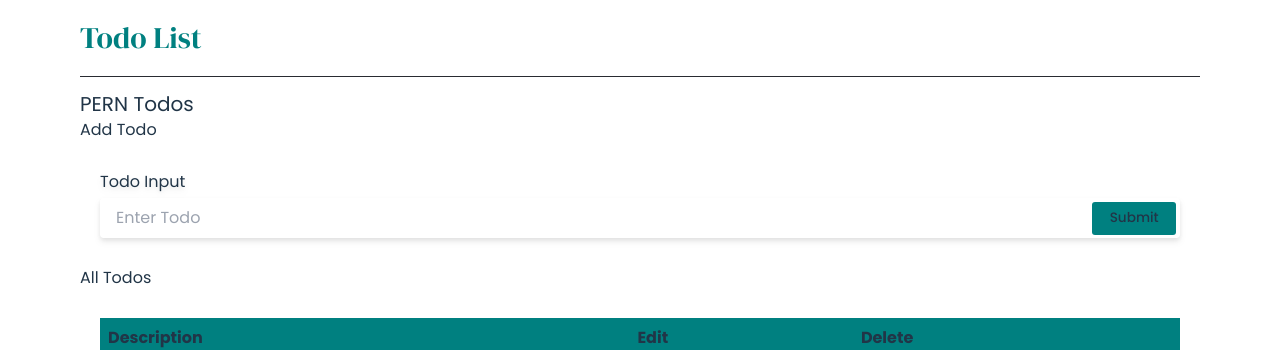
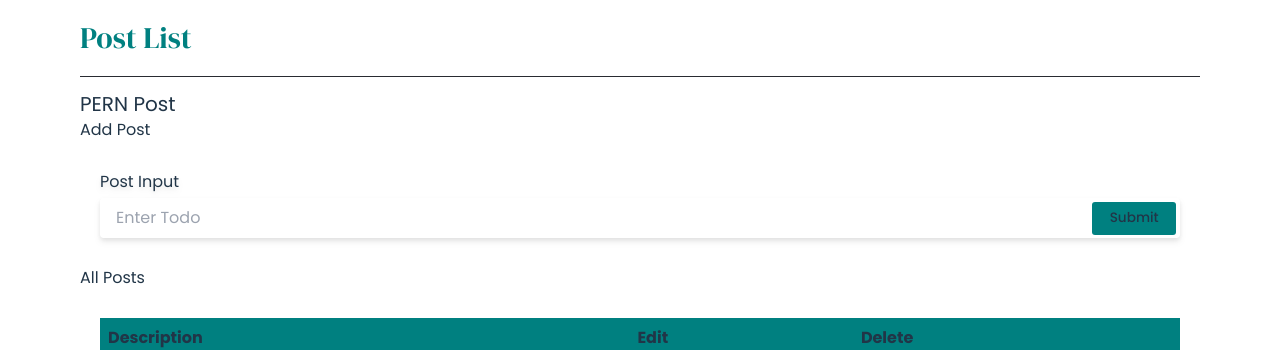
Before and after one commit to AJ1732/pern_stack, a React (Vite) app in the folder client/: page / in a window 1280 px wide. Shown: the top 350 px of the page. Built offline with nearby package versions, Linux system fonts and the light colour scheme; no server answers.

Commit message:
refactor: rename components

```diff
--- a/client/src/anatomy/Layout/Header/Header.jsx
+++ b/client/src/anatomy/Layout/Header/Header.jsx
@@ -4,7 +4,7 @@ const Header = () => {
   return (
     <header className='full-width content-grid | | flex justify-center items-center'>
       <nav className='flex justify-between items-center | py-5 border-b border-greyshade'>
-        <h1 className='font-dm-serif font-semibold text-teal text-3xl self-start'>Todo List</h1>
+        <h1 className='font-dm-serif font-semibold text-teal text-3xl self-start'>Post List</h1>
       </nav>
     </header>
   )
--- a/client/src/anatomy/Layout/Main/Main.jsx
+++ b/client/src/anatomy/Layout/Main/Main.jsx
@@ -1,19 +1,19 @@
 import React from 'react'
 import TodoInput from '../../../components/Input/TodoInput'
-import TodoTable from '../../../components/Table/TodoTable'
+import PostTable from '../../../components/Table/PostTable'
 
 const Main = () => {
 
   return (
     <main className='min-h-[calc(100dvh-140px)] font-poppins py-5 |'>
-      <h2 className='text-xl'>PERN Todos</h2>
+      <h2 className='text-xl'>PERN Post</h2>
       <section>
-        <h3>Add Todo</h3>
+        <h3>Add Post</h3>
         <TodoInput />
       </section>
       <section>
-        <h3>All Todos</h3>
-        <TodoTable />
+        <h3>All Posts</h3>
+        <PostTable />
       </section>
     </main>
   )
--- a/client/src/components/Input/TodoInput.jsx
+++ b/client/src/components/Input/TodoInput.jsx
@@ -33,7 +33,7 @@ const TodoInput = () => {
       <fieldset className='relative space-y-6'>
         {/* TITLE INPUT */}
         <div className='grid gap-1'>
-          <label htmlFor="title">Todo Input</label>
+          <label htmlFor="title">Post Input</label>
           <input
             id="title"
             type="text"
```
Also changed, not shown: client/src/components/Table/PostTable.jsx (renamed from client/src/components/Table/TodoTable.jsx, +4 -4 lines).
